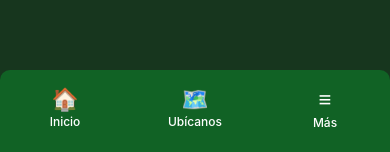
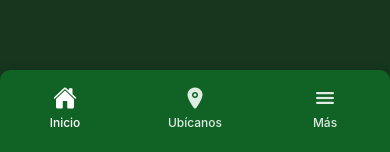
Before and after one commit to odremano/OBProyect, a React Native app in the folder barberia-app/: screen /Login in a window 390 px wide. Shown: the part 689-841 px from the top of the page. Built offline with nearby package versions, Linux system fonts and the light colour scheme.

Commit message:
Integración de lib de íconos React Native a la navbar. Funcionando correctamente

```diff
--- a/barberia-app/package.json
+++ b/barberia-app/package.json
@@ -23,12 +23,14 @@
     "react-native-gesture-handler": "^2.27.1",
     "react-native-reanimated": "^3.18.0",
     "react-native-safe-area-context": "^5.5.1",
-    "react-native-screens": "^4.11.1"
+    "react-native-screens": "^4.11.1",
+    "react-native-vector-icons": "^10.2.0"
   },
   "devDependencies": {
     "@babel/core": "^7.25.2",
     "@types/react": "~19.0.10",
     "@types/react-native": "^0.72.8",
+    "@types/react-native-vector-icons": "^6.4.18",
     "typescript": "~5.8.3"
   },
   "private": true
--- a/barberia-app/src/components/BottomNavBar.tsx
+++ b/barberia-app/src/components/BottomNavBar.tsx
@@ -1,23 +1,70 @@
 import React from 'react';
 import { View, Text, StyleSheet, TouchableOpacity } from 'react-native';
+import Icon from 'react-native-vector-icons/Ionicons';
 import colors from '../theme/colors';
-// Si luego usas íconos reales, importa react-native-vector-icons aquí
 
-const BottomNavBar: React.FC = () => {
+interface BottomNavBarProps {
+  activeTab?: string;
+  onTabPress?: (tabName: string) => void;
+}
+
+const BottomNavBar: React.FC<BottomNavBarProps> = ({ activeTab = 'Inicio', onTabPress }) => {
+  const handleTabPress = (tabName: string) => {
+    if (onTabPress) {
+      onTabPress(tabName);
+    }
+  };
+
+  const getIconColor = (tabName: string) => {
+    return activeTab === tabName ? colors.white : colors.light3;
+  };
+
+  const getTextColor = (tabName: string) => {
+    return activeTab === tabName ? colors.white : colors.light3;
+  };
+
   return (
     <View style={styles.container}>
-      <TouchableOpacity style={styles.item}>
-        {/* Aquí puedes poner un ícono real */}
-        <Text style={styles.icon}>🏠</Text>
-        <Text style={styles.label}>Inicio</Text>
+      <TouchableOpacity
+        style={styles.item}
+        onPress={() => handleTabPress('Inicio')}
+      >
+        <Icon
+          name="home"
+          size={24}
+          color={getIconColor('Inicio')}
+        />
+        <Text style={[styles.label, { color: getTextColor('Inicio') }]}>
+          Inicio
+        </Text>
       </TouchableOpacity>
-      <TouchableOpacity style={styles.item}>
-        <Text style={styles.icon}>🗺️</Text>
-        <Text style={styles.label}>Ubícanos</Text>
+
+      <TouchableOpacity
+        style={styles.item}
+        onPress={() => handleTabPress('Ubícanos')}
+      >
+        <Icon
+          name="location"
+          size={24}
+          color={getIconColor('Ubícanos')}
+        />
+        <Text style={[styles.label, { color: getTextColor('Ubícanos') }]}>
+          Ubícanos
+        </Text>
       </TouchableOpacity>
-      <TouchableOpacity style={styles.item}>
-        <Text style={styles.icon}>≡</Text>
-        <Text style={styles.label}>Más</Text>
+
+      <TouchableOpacity
+        style={styles.item}
+        onPress={() => handleTabPress('Más')}
+      >
+        <Icon
+          name="menu"
+          size={24}
+          color={getIconColor('Más')}
+        />
+        <Text style={[styles.label, { color: getTextColor('Más') }]}>
+          Más
+        </Text>
       </TouchableOpacity>
     </View>
   );
@@ -39,23 +86,19 @@ const styles = StyleSheet.create({
     elevation: 12,
     shadowColor: '#000',
     shadowOffset: { width: 0, height: -2 },
-    shadowOpacity: 0,
-    shadowRadius: 0,
+    shadowOpacity: 0.1,
+    shadowRadius: 8,
   },
   item: {
     alignItems: 'center',
     flex: 1,
     marginBottom: 10,
-  },
-  icon: {
-    fontSize: 22,
-    color: colors.white,
-    marginBottom: 2,
+    paddingVertical: 8,
   },
   label: {
     fontSize: 12,
-    color: colors.white,
     fontWeight: '500',
+    marginTop: 4,
   },
 });
 
```
Also changed, not shown: 1 other file (tests, documents, lock files or other folders).
